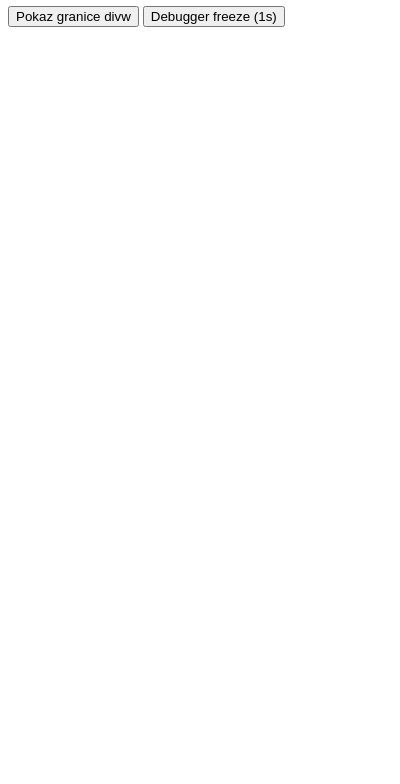
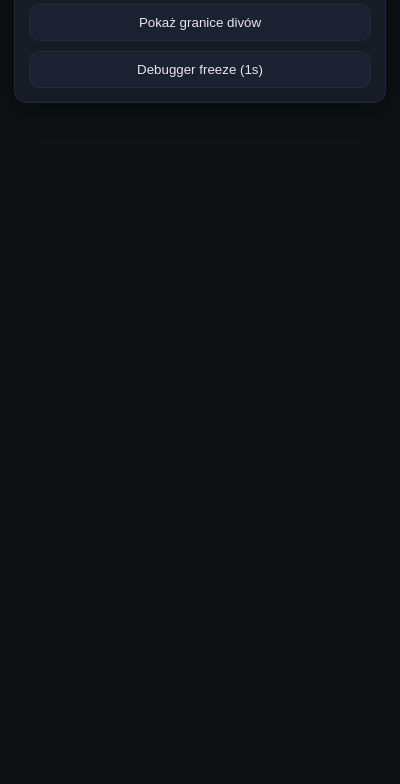
Before and after one commit to mariusz0674/DiveScope, a browser extension: page src/popup/popup.html in a window 400 px wide. Shown: the part 60-844 px from the top of the page. Drawn offline with Linux system fonts and the light colour scheme.

Commit message:
little stylowanko

```diff
--- /dev/null
+++ b/src/popup/popup.css
@@ -0,0 +1,63 @@
+:root{
+    --bg:#0f1115;
+    --panel:#171b23;
+    --text:#e6e6ea;
+    --muted:#9aa4b2;
+    --border:#23293a;
+    --btn-bg:#1b2130;
+    --btn-bg-hover:#242c40;
+    --shadow:0 8px 24px rgba(0,0,0,.45);
+    --radius:12px;
+}
+
+*{box-sizing:border-box}
+html,body{margin:0}
+body{
+    background:var(--bg);
+    color:var(--text);
+    font:14px/1.45 system-ui,-apple-system,Segoe UI,Roboto,Ubuntu,"Helvetica Neue",Arial;
+    padding:14px;
+    min-width:260px;
+}
+
+.card{
+    background:var(--panel);
+    border:1px solid var(--border);
+    border-radius:var(--radius);
+    box-shadow:var(--shadow);
+    padding:14px;
+}
+
+h1{
+    margin:0 0 12px;
+    font-size:16px;
+    font-weight:700;
+}
+
+.actions{
+    display:grid;
+    gap:10px;
+}
+
+.btn{
+    appearance:none;
+    border:1px solid var(--border);
+    background:var(--btn-bg);
+    color:var(--text);
+    border-radius:10px;
+    padding:10px 12px;
+    cursor:pointer;
+    transition:background .15s ease, transform .05s ease, border-color .15s ease;
+    text-align:center;
+}
+.btn:hover{
+    background:var(--btn-bg-hover);
+    border-color:#354062;
+}
+.btn:active{
+    transform:translateY(1px);
+}
+.btn:focus-visible{
+    outline:2px solid #6ea8fe;
+    outline-offset:2px;
+}
--- a/src/popup/popup.html
+++ b/src/popup/popup.html
@@ -1,12 +1,21 @@
-<html lang="en">
+<!doctype html>
+<html lang="pl">
 <head>
+    <meta charset="utf-8">
     <title>Div Scope</title>
+    <meta name="viewport" content="width=device-width, initial-scale=1">
+    <link rel="stylesheet" href="popup.css">
 </head>
 <body>
+<div class="card">
     <h1>Div Scope</h1>
-    <button id="highlightElements">Pokaz granice divw</button>
-    <button id="mouseFreeze">Debugger freeze (1s)</button>
 
-    <script src="popup.js"></script>
+    <div class="actions">
+        <button id="highlightElements" class="btn">Pokaż granice divów</button>
+        <button id="mouseFreeze" class="btn">Debugger freeze (1s)</button>
+    </div>
+</div>
+
+<script src="popup.js"></script>
 </body>
 </html>
--- a/src/popup/popup.js
+++ b/src/popup/popup.js
@@ -7,9 +7,6 @@ document.getElementById('highlightElements').addEventListener('click', function(
 
 document.getElementById('mouseFreeze').addEventListener('click', function () {
     chrome.tabs.query({ active: true, currentWindow: true }, function (tabs) {
-        chrome.tabs.sendMessage(tabs[0].id, { action: 'mouseFreeze:toggle' }, function (res) {
-            // (opcjonalnie) zaktualizuj etykietę przycisku na podstawie res.enabled
-            // document.getElementById('event-shield-toggle').textContent = res?.enabled ? 'Shield ON' : 'Shield OFF';
-        });
+        chrome.tabs.sendMessage(tabs[0].id, { action: 'mouseFreeze:toggle' });
     });
 });
```
Also changed, not shown: manifest.json, src/icons/main-icon.png (renamed from icons/main-icon.png).
